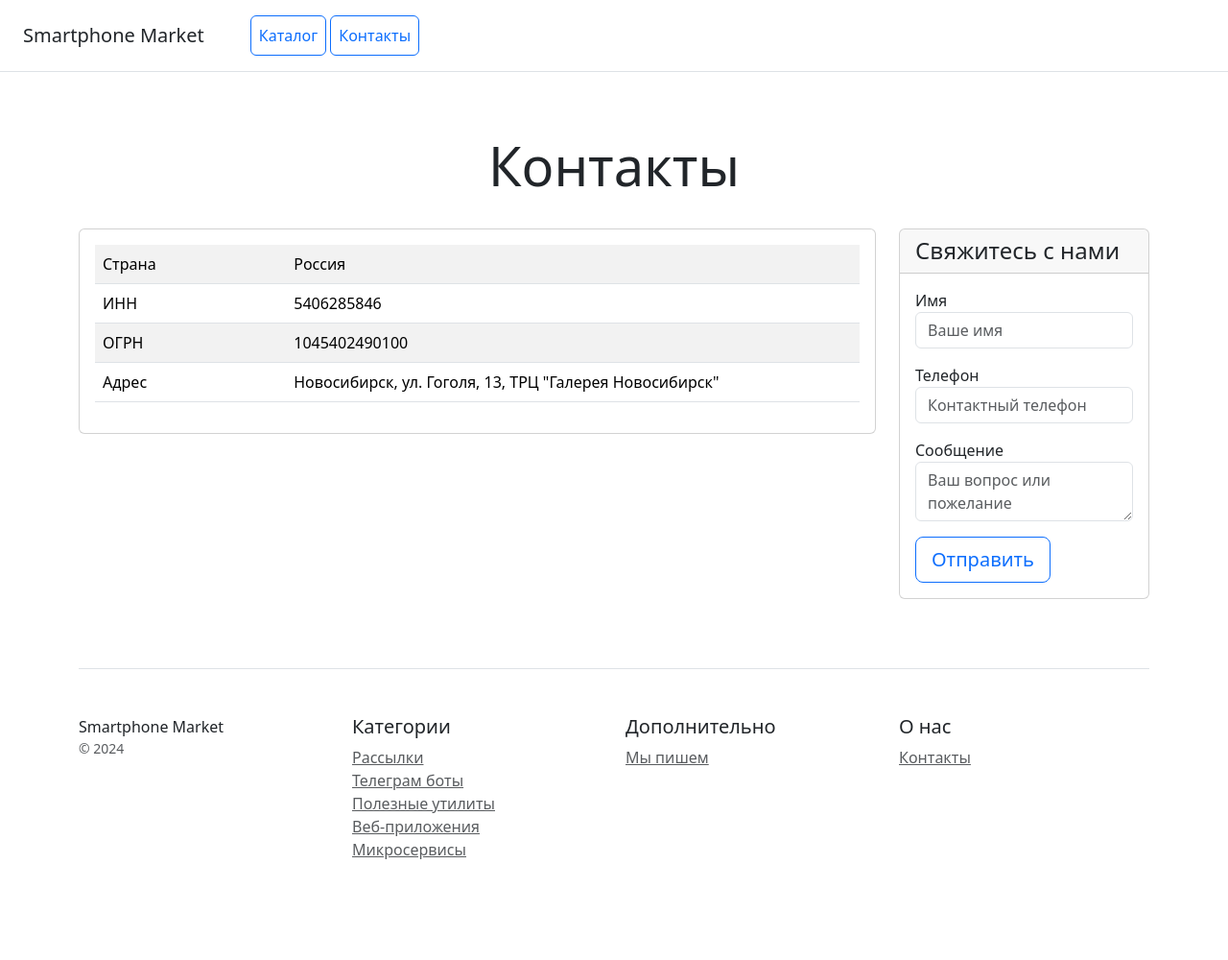
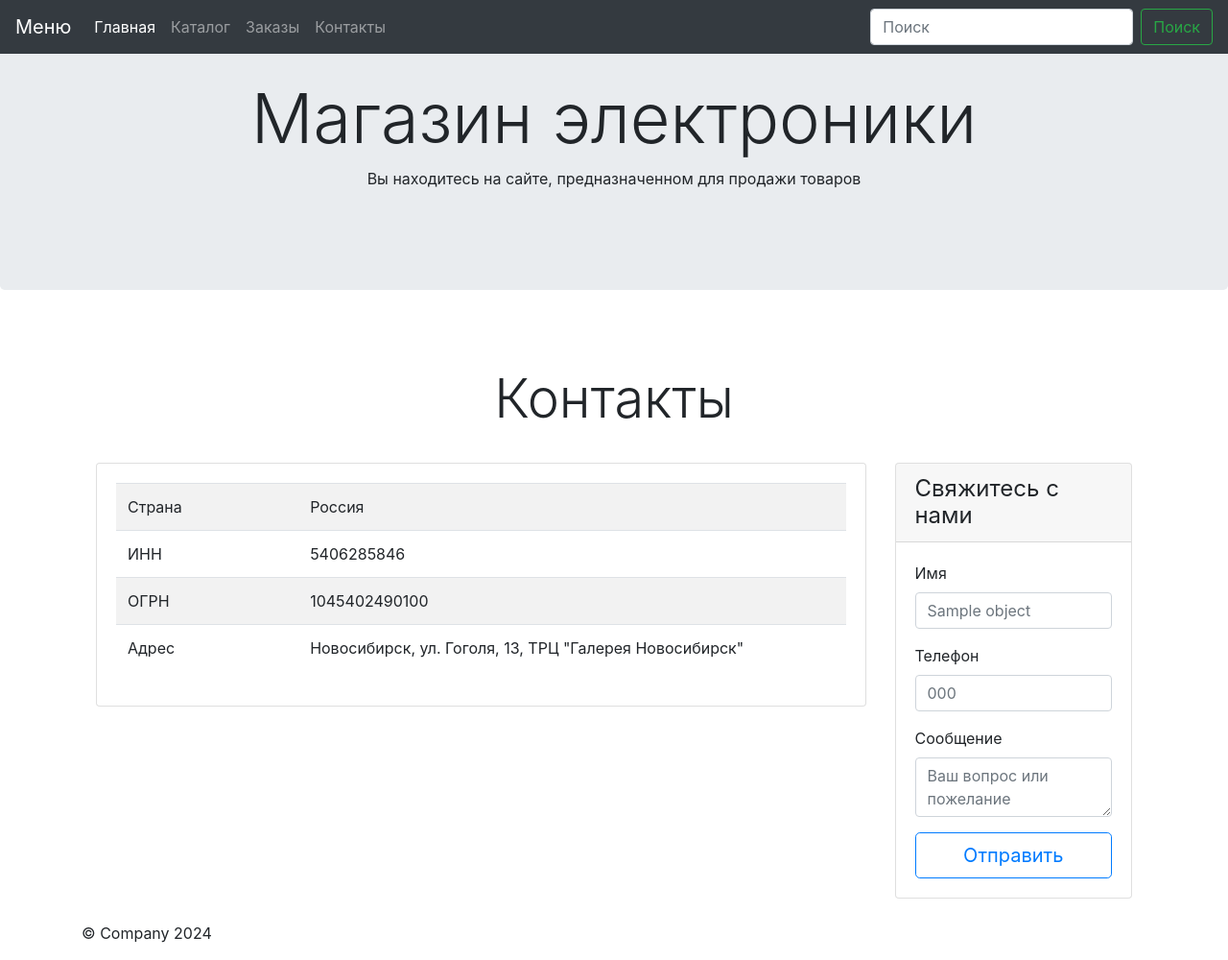
Before and after one commit to Ankhatin/Homework_Django_Auth, a Django app: template catalog/templates/catalog/contacts.html in a window 1280 px wide. Shown: the whole page at 96% size. Before the commit the page ends 895 px from the top, so only its background shows below. Run offline with Django 5.2, Linux system fonts and the light colour scheme; the template is opened without the code that fills it: most values are stand-ins (such as "Sample title", 1, 10 or a date in 2020).

Commit message:
modifying templates

```diff
--- a/catalog/templates/catalog/contacts.html
+++ b/catalog/templates/catalog/contacts.html
@@ -1,19 +1,5 @@
-<!doctype html>
-<html lang="en">
-<head>
-    <meta charset="utf-8">
-    <meta name="viewport" content="width=device-width, initial-scale=1">
-    <title>Smartphone Market</title>
-    <link href="https://cdn.jsdelivr.net/npm/bootstrap@5.3.2/dist/css/bootstrap.min.css" rel="stylesheet" integrity="sha384-T3c6CoIi6uLrA9TneNEoa7RxnatzjcDSCmG1MXxSR1GAsXEV/Dwwykc2MPK8M2HN" crossorigin="anonymous">
-</head>
-<body>
-<div class="d-flex flex-column flex-md-row align-items-center p-3 px-md-4 mb-3 bg-white border-bottom box-shadow">
-    <h5 class="my-0 mr-md-auto font-weight-normal">Smartphone Market</h5>
-    <nav class="ms-5">
-        <a class="p-2 btn btn-outline-primary" href="/">Каталог</a>
-        <a class="p-2 btn btn-outline-primary" href="/contacts/">Контакты</a>
-    </nav>
-</div>
+{% extends 'catalog/base.html' %}
+{% block content %}
 
 <div class="pricing-header px-3 py-3 pt-md-5 pb-md-4 mx-auto text-center">
     <h1 class="display-4">Контакты</h1>
@@ -55,11 +41,11 @@
                         {% csrf_token %}
                         <div class="mb-3">
                             <label for="name">Имя</label>
-                            <input type="text" name="name" class="form-control" id="name" placeholder="Ваше имя" required>
+                            <input type="text" name="name" class="form-control" id="name" placeholder="{{ object.name }}" required>
                         </div>
                         <div class="mb-3">
                             <label for="phone">Телефон</label>
-                            <input type="text" name="phone" class="form-control" id="phone" placeholder="Контактный телефон" required>
+                            <input type="text" name="phone" class="form-control" id="phone" placeholder="{{ object.phone }}" required>
                         </div>
                         <div class="mb-3">
                             <label for="message">Сообщение</label>
@@ -71,39 +57,5 @@
             </div>
         </div>
     </div>
-
-    <footer class="pt-4 my-md-5 pt-md-5 border-top">
-        <div class="row">
-            <div class="col-12 col-md">
-                Smartphone Market
-                <small class="d-block mb-3 text-muted">&copy; 2024</small>
-            </div>
-            <div class="col-6 col-md">
-                <h5>Категории</h5>
-                <ul class="list-unstyled text-small">
-                    <li><a class="text-muted" href="#">Рассылки</a></li>
-                    <li><a class="text-muted" href="#">Телеграм боты</a></li>
-                    <li><a class="text-muted" href="#">Полезные утилиты</a></li>
-                    <li><a class="text-muted" href="#">Веб-приложения</a></li>
-                    <li><a class="text-muted" href="#">Микросервисы</a></li>
-                </ul>
-            </div>
-            <div class="col-6 col-md">
-                <h5>Дополнительно</h5>
-                <ul class="list-unstyled text-small">
-                    <li><a class="text-muted" href="#">Мы пишем</a></li>
-                </ul>
-            </div>
-            <div class="col-6 col-md">
-                <h5>О нас</h5>
-                <ul class="list-unstyled text-small">
-                    <li><a class="text-muted" href="/contacts/">Контакты</a></li>
-                </ul>
-            </div>
-        </div>
-    </footer>
 </div>
-
-<script src="https://cdn.jsdelivr.net/npm/bootstrap@5.3.2/dist/js/bootstrap.bundle.min.js" integrity="sha384-C6RzsynM9kWDrMNeT87bh95OGNyZPhcTNXj1NW7RuBCsyN/o0jlpcV8Qyq46cDfL" crossorigin="anonymous"></script>
-</body>
-</html>
+{% endblock %}
--- /dev/null
+++ b/catalog/templates/catalog/includes/inc_menu.html
@@ -0,0 +1,14 @@
+<ul class="navbar-nav mr-auto">
+    <li class="nav-item active">
+        <a class="nav-link" href="/">Главная <span class="sr-only">(current)</span></a>
+    </li>
+    <li class="nav-item">
+        <a class="nav-link" href="/products/?page=1">Каталог</a>
+    </li>
+    <li class="nav-item">
+        <a class="nav-link" href="#">Заказы</a>
+    </li>
+    <li class="nav-item">
+        <a class="nav-link" href="/contacts/">Контакты</a>
+    </li>
+</ul>
```
Also changed, not shown: catalog/templates/catalog/product.html (added, +24 -0 lines), catalog/templates/catalog/products.html (added, +41 -0 lines).
